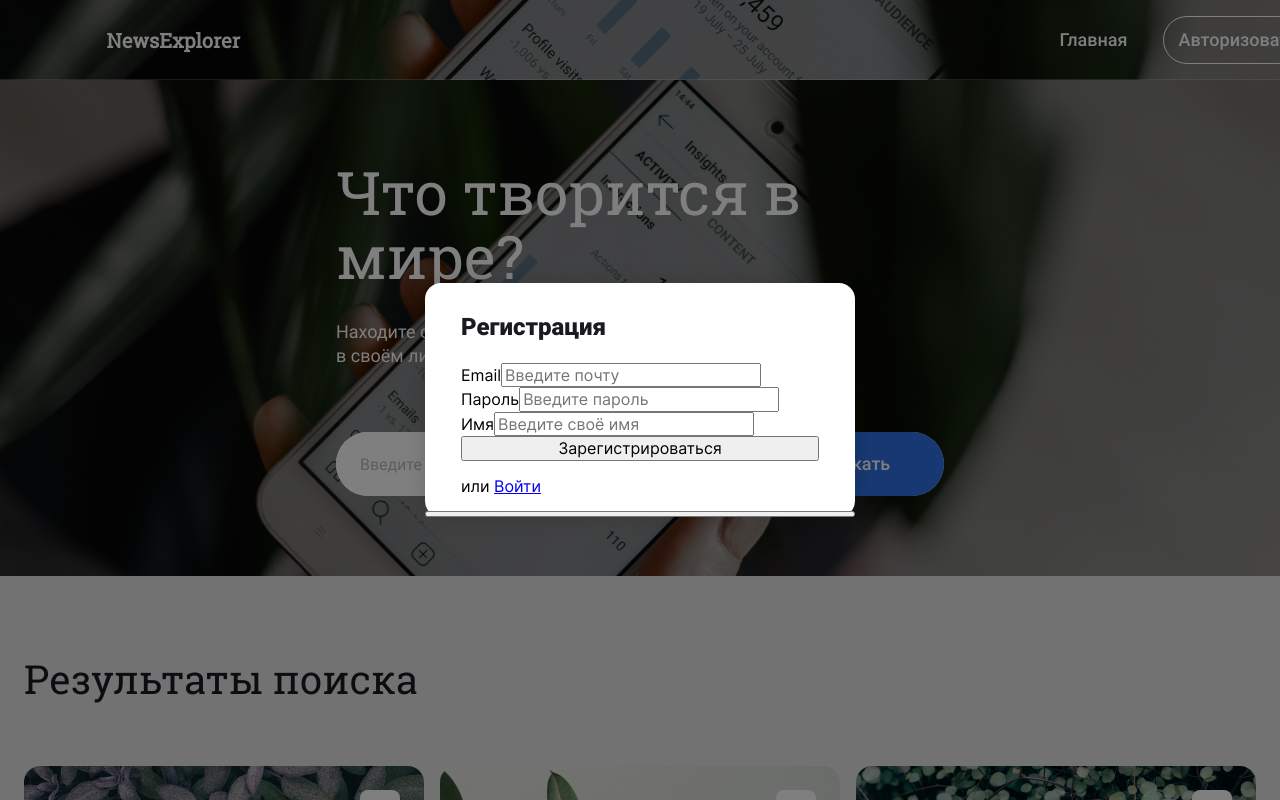
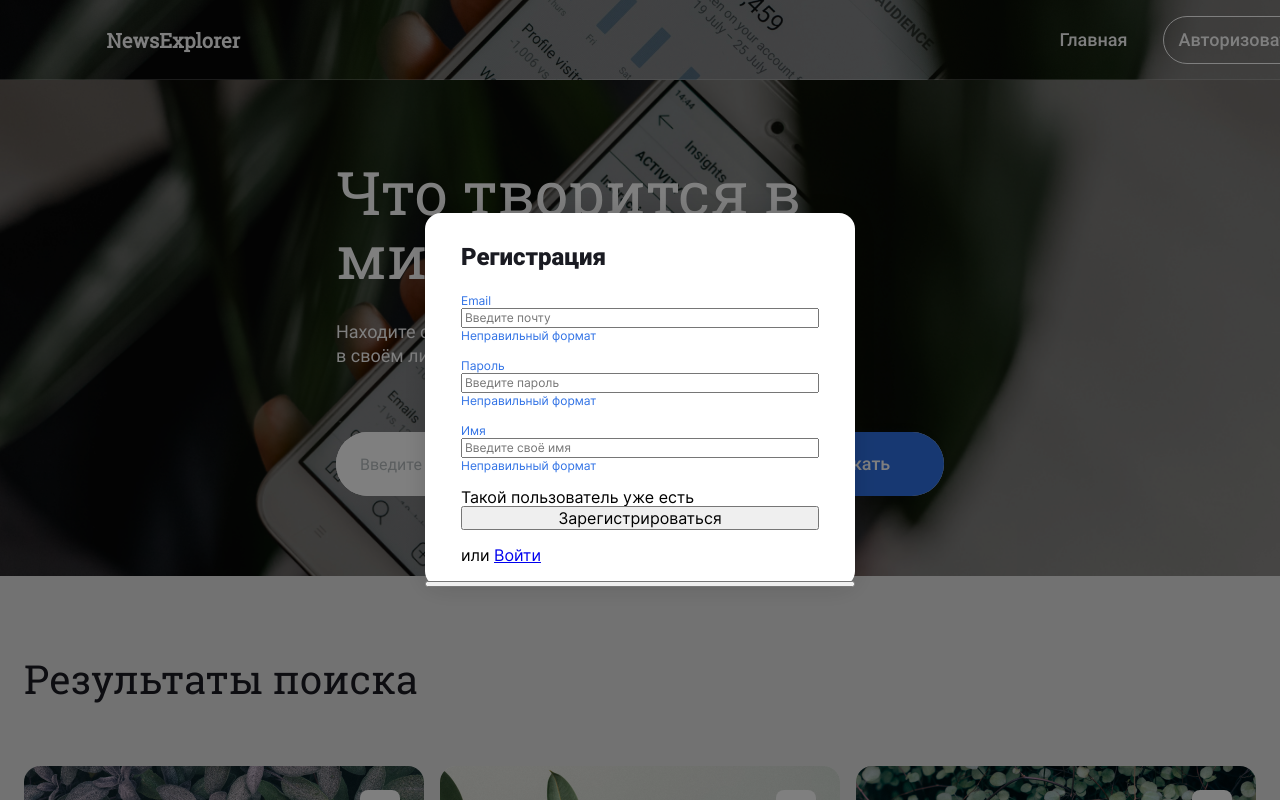
Before and after one commit to Vladimir-art/news-explorer-frontend, a React (Create React App) app: page / in a window 1280 px wide. Shown: the top 800 px of the page. Built offline with nearby package versions, Linux system fonts and the light colour scheme.

Commit message:
register-container__name

```diff
--- a/src/blocks/register-container/__name/register-container__name.css
+++ b/src/blocks/register-container/__name/register-container__name.css
@@ -0,0 +1,13 @@
+.register-container__name {
+  margin: 0 0 15px;
+  padding: 0;
+  display: flex;
+  flex-direction: column;
+
+  font-family: "Inter", Arial, sans-serif;
+  font-style: normal;
+  font-weight: normal;
+  font-size: 12px;
+  line-height: 15px;
+  color: #2F71E5;
+}
--- a/src/components/Register/Register.js
+++ b/src/components/Register/Register.js
@@ -9,18 +9,19 @@ function Register() {
           <label className="register-container__name" id="email">
             Email
             <input className="register-container__input" id="email" name="email" placeholder="Введите почту" type="email" />
-            <span className="register-container__input-error" id="email-error"></span>
+            <span className="register-container__input-error" id="email-error">Неправильный формат</span>
           </label>
           <label className="register-container__name" id="password">
             Пароль
             <input className="register-container__input" id="password" name="password" placeholder="Введите пароль" type="password" />
-            <span className="register-container__input-error" id="password-error"></span>
+            <span className="register-container__input-error" id="password-error">Неправильный формат</span>
           </label>
           <label className="register-container__name" id="name">
             Имя
             <input className="register-container__input" id="name" name="name" placeholder="Введите своё имя" type="text" pattern="[A-Za-zАЯ-Ёая-ё -]{1,}" />
-            <span className="register-container__input-error" id="name-error"></span>
+            <span className="register-container__input-error" id="name-error">Неправильный формат</span>
           </label>
+          <span className="register-container__input-error" id="name-error">Такой пользователь уже есть</span>
           <button className="register-container__button" type="submit">Зарегистрироваться</button>
           <p className="register-container__choice">или <a className="register-container__link" href="#">Войти</a></p>
         </fieldset>
```
